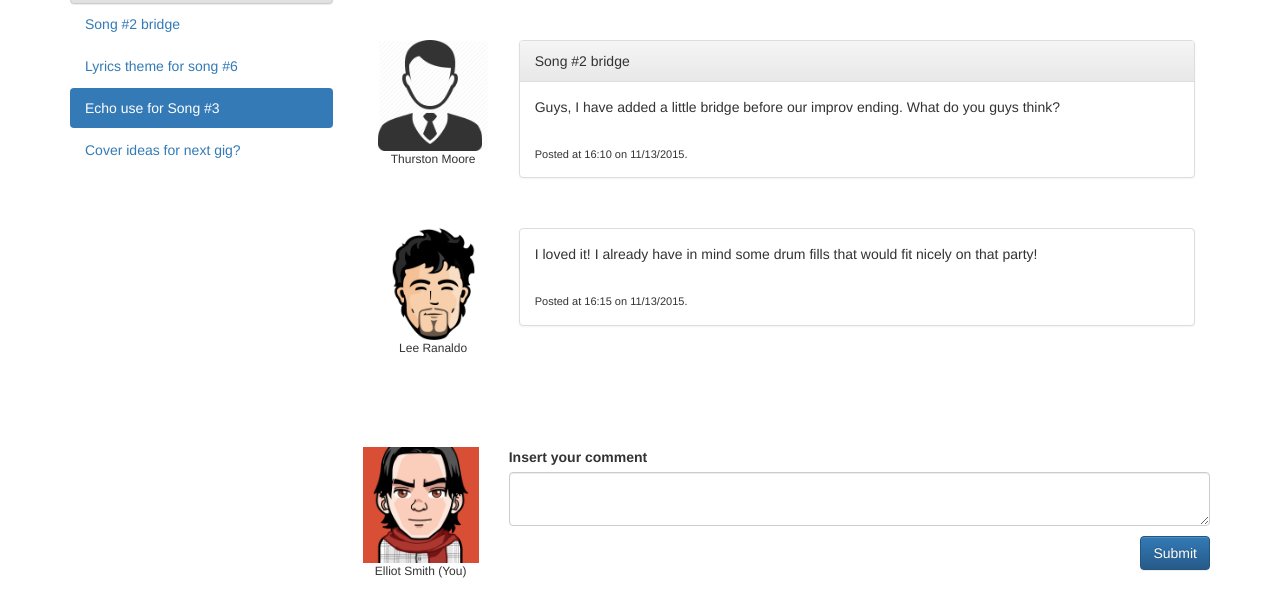
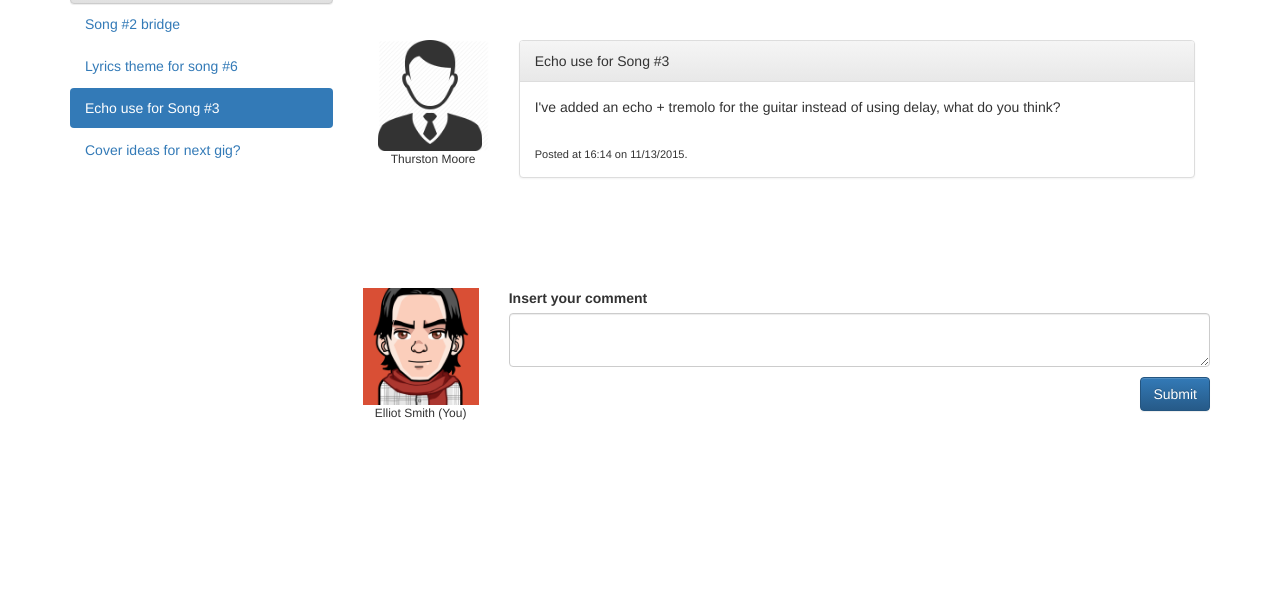
Before and after one commit to g2minhle/CSC318_P4, a plain HTML site: page discussionBoard/index3.html in a window 1280 px wide. Shown: the part 182-798 px from the top of the page. Drawn offline with Linux system fonts and the light colour scheme.

Commit message:
edited each thread to have an unique discussion

```diff
--- a/discussionBoard/index3.html
+++ b/discussionBoard/index3.html
@@ -68,11 +68,11 @@
             </figure>
             <div class="col-sm-10">
               <div class="panel panel-default">
-                <div class="panel-heading">Song #2 bridge</div>
+                <div class="panel-heading">Echo use for Song #3</div>
                 <div class="panel-body">
-                  Guys, I have added a little bridge before our improv ending. What do you guys think?
+                  I've added an echo + tremolo for the guitar instead of using delay, what do you think?
                   <div class="post-footer">
-                    Posted at 16:10 on 11/13/2015.
+                    Posted at 16:14 on 11/13/2015.
                   </div>
                 </div>
               </div>
@@ -80,23 +80,6 @@
           </div>
           <!-- End Post -->
 
-          <div id="post-2" class="row post">
-            <figure class="user-avatar col-sm-2 user-avatar">
-              <img src="images/avatar3.png" alt="">
-              <figcaption>Lee Ranaldo</figcaption>
-            </figure>
-            <div class="col-sm-10">
-              <div class="panel panel-default">
-                <div class="panel-body">
-                  I loved it! I already have in mind some drum fills that would fit nicely on that party!
-                  <div class="post-footer">
-                    Posted at 16:15 on 11/13/2015.
-                  </div>
-
-                </div>
-              </div>
-            </div>
-          </div>
         </div>
 
 
--- a/discussionBoard/js/script.js
+++ b/discussionBoard/js/script.js
@@ -30,7 +30,7 @@ $("#submit").on("click", function(e){
 
 $("#newThreadForm").submit(function(e){
     e.preventDefault();
-    var newThreadList = $("#sidebar .js-nav-links li:last").clone();
+    var newThreadList = $("#sidebar .js-nav-links li:first").clone();
     newThreadList.find("a").text($("#newThreadTitle").val());
     $("#sidebar .js-nav-links").prepend(newThreadList);
 
```
Also changed, not shown: discussionBoard/index4.html (+7 -7 lines), discussionBoard/index2.html (line endings or trailing spaces).
